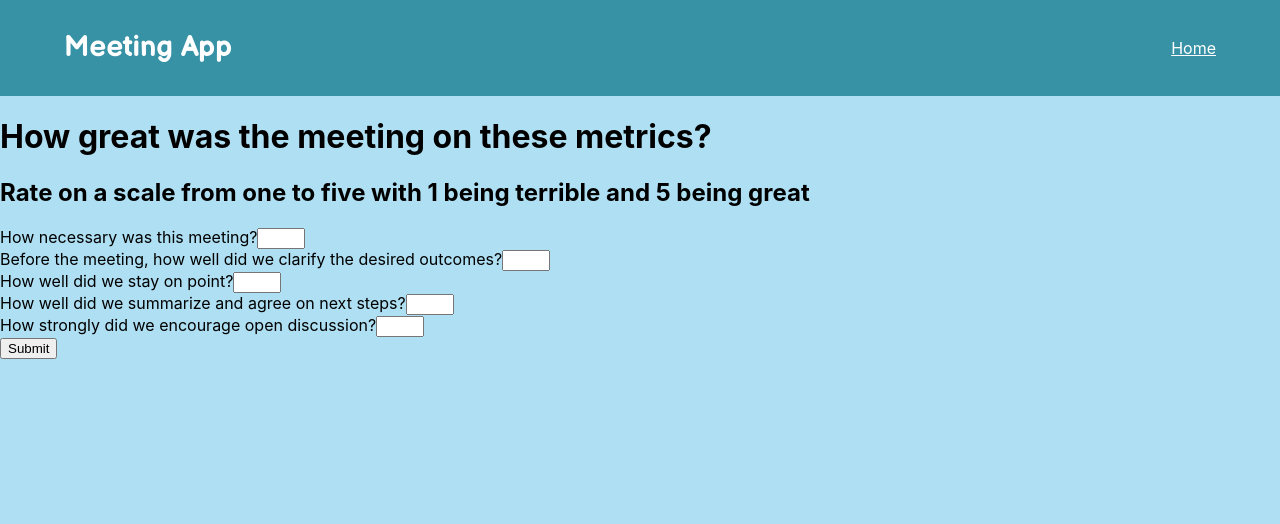
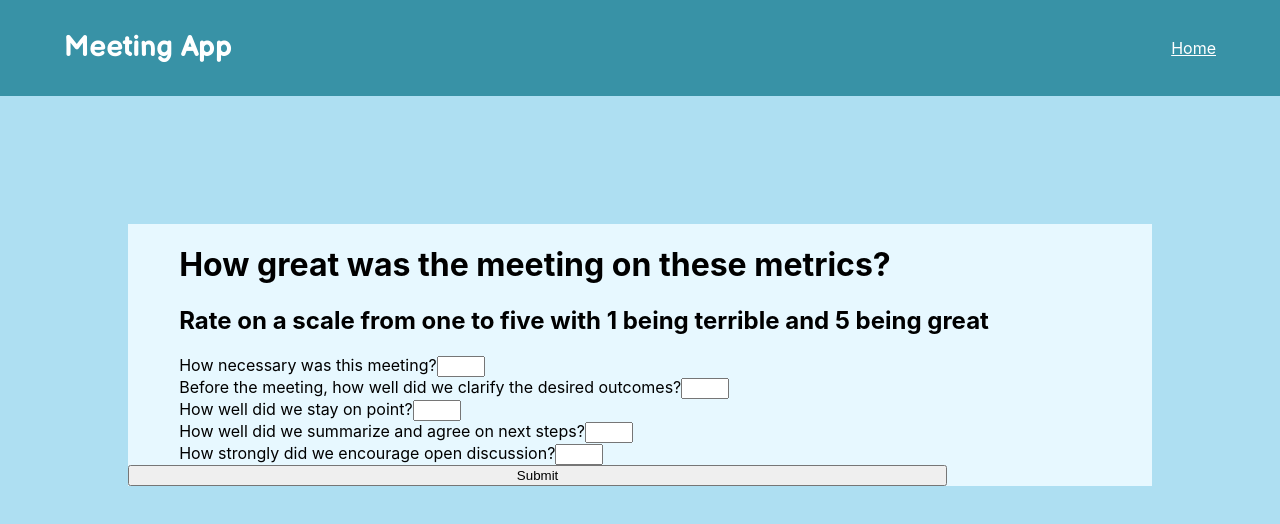
Before and after one commit to elireiner/meeting-app, a React app: page /assess/1 in a window 1280 px wide. Built offline with nearby package versions, Linux system fonts and the light colour scheme; no server answers; some icons are missing.

Commit message:
Impve layout -correct style class to assess in css -remove div and bas layout on flexbox -add classes for styling

```diff
--- a/src/components/Assess/Assess.css
+++ b/src/components/Assess/Assess.css
@@ -1,16 +1,23 @@
-.meeting-page-body{
-    width: 80%;
-    margin: auto;
-    margin-top: 10%;
-    background-color: #e7f8ff;
-    overflow: auto;
+.assess-page-body {
+  width: 80%;
+  margin: auto;
+  margin-top: 10%;
+  background-color: #e7f8ff;
+  overflow: auto;
 }
 
-.meeting-page-body-item{
-    padding-left: 5%;
+.assessment-form {
+  display: flex;
+  flex-direction: column;
 }
 
-.meeting-page-asses-link{
-    display: inline-block;
-    margin-block-end: 1em;
+.assessment-trends-page-h1,
+.assessment-trends-page-h2,
+.create-assessment-label {
+  padding-left: 5%;
+  padding-right: 5%;
 }
+
+.create-assessment-input-submit {
+  width: 80%;
+}
--- a/src/components/Assess/Assess.js
+++ b/src/components/Assess/Assess.js
@@ -100,12 +100,13 @@ export default class Assess extends React.Component {
                 <Nav />
                 <div className="assess-page-body">
 
-                    <h1>How great was the meeting on these metrics?</h1>
-                    <h2>Rate on a scale from one to five with 1 being terrible and 5 being great</h2>
+                    <h1 className="assessment-trends-page-h1"> How great was the meeting on these metrics?</h1>
+                    <h2 className="assessment-trends-page-h2">Rate on a scale from one to five with 1 being terrible and 5 being great</h2>
                     <form
+                        className="assessment-form"
                         onSubmit={this.handleSubmit}
                     >
-                        <div>
+
                             <label className="create-assessment-label" htmlFor="one">
                                 How necessary was this meeting?
                                 <input
@@ -118,8 +119,7 @@ export default class Assess extends React.Component {
                                     value={this.state.one}
                                     onChange={this.handleFormChange} />
                             </label>
-                        </div>
-                        <div>
+
 
                             <label className="create-assessment-label" htmlFor="two">
                                 Before the meeting, how well did we clarify the desired outcomes?
@@ -133,8 +133,7 @@ export default class Assess extends React.Component {
                                     value={this.state.two}
                                     onChange={this.handleFormChange} />
                             </label>
-                        </div>
-                        <div>
+
                             <label className="create-assessment-label" htmlFor="three" >
                                 How well did we stay on point?
                                 <input
@@ -147,8 +146,7 @@ export default class Assess extends React.Component {
                                     value={this.state.three}
                                     onChange={this.handleFormChange} />
                             </label>
-                        </div>
-                        <div>
+
 
                             <label className="create-assessment-label" htmlFor="four">
                                 How well did we summarize and agree on next steps?
@@ -162,8 +160,7 @@ export default class Assess extends React.Component {
                                     value={this.state.four}
                                     onChange={this.handleFormChange} />
                             </label>
-                        </div>
-                        <div>
+
 
                             <label className="create-assessment-label" htmlFor="five">
                                 How strongly did we encourage open discussion?
@@ -177,10 +174,10 @@ export default class Assess extends React.Component {
                                     value={this.state.five}
                                     onChange={this.handleFormChange} />
                             </label>
-                        </div>
-                        <div>
-                            <input type="submit" />
-                        </div>
+
+
+                            <input className="create-assessment-input-submit" type="submit" />
+
 
                     </form>
                     {
```
